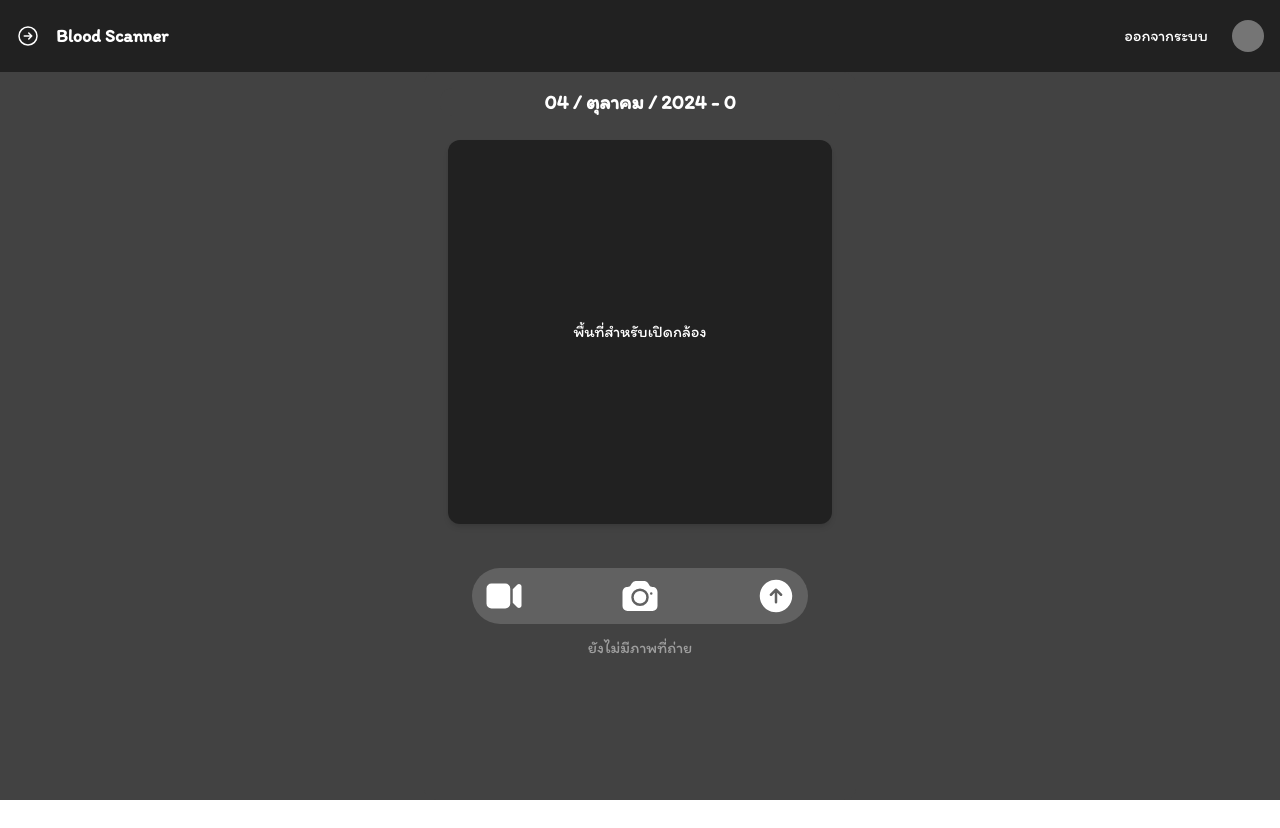
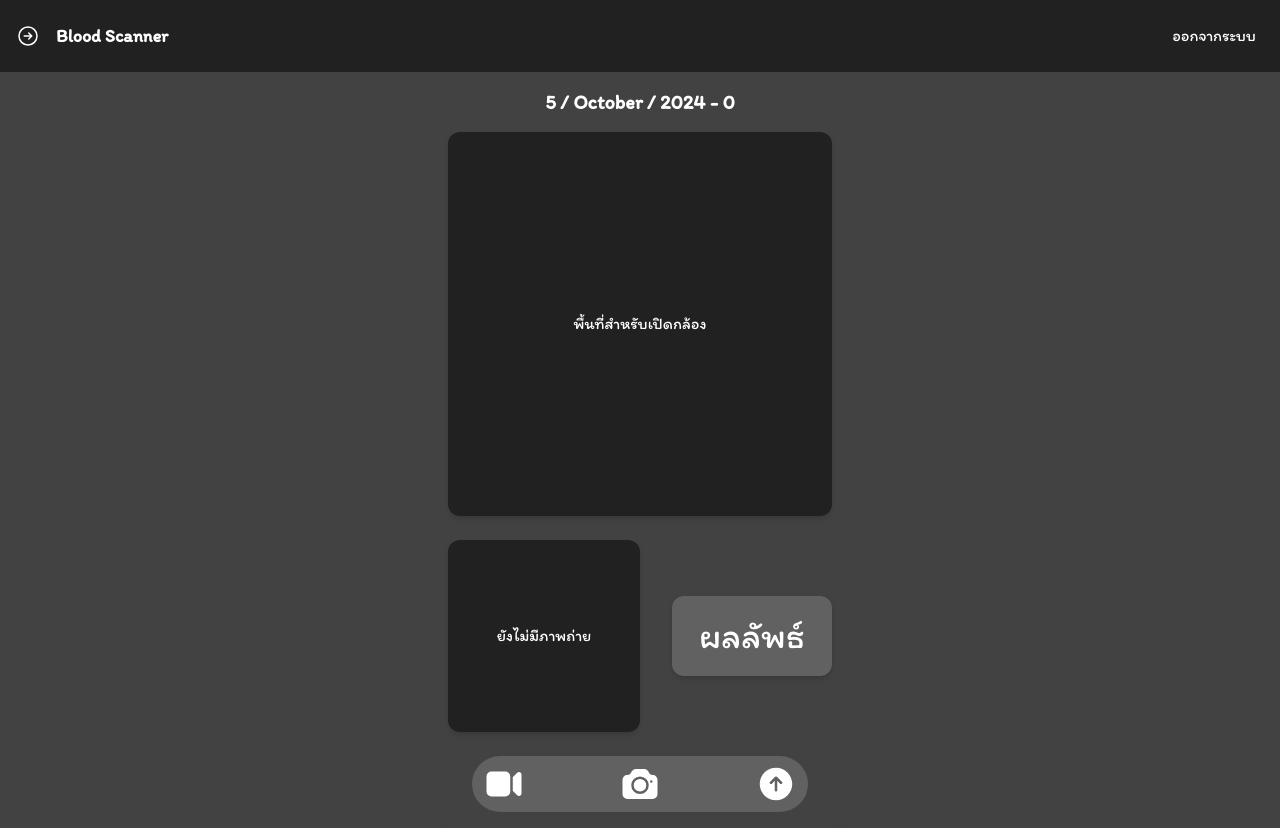
Before and after one commit to ARTTTT-TTTT/blood-scanner, a Next.js app in the folder client-ts/: page / in a window 1280 px wide. Before the commit the page ends 800 px from the top, so only its background shows below. Built offline with nearby package versions, Linux system fonts and the light colour scheme; no server answers.

Commit message:
update : ui and function camera

```diff
--- a/client-ts/src/components/Header.tsx
+++ b/client-ts/src/components/Header.tsx
@@ -50,7 +50,6 @@ export const Header: React.FC<HeaderProps> = ({ isSidebarOpen, toggleSidebar })
                 <button onClick={handleLogout} className="hover:bg-gray-700 p-2 rounded-md">
                     ออกจากระบบ
                 </button>
-                <div className="w-8 h-8 rounded-full bg-gray-600"></div>
             </div>
 
             {/* แสดงชื่อในหน้าจอมือถือ */}
--- a/client-ts/src/components/Main-Content.tsx
+++ b/client-ts/src/components/Main-Content.tsx
@@ -10,21 +10,31 @@ interface MainContentProps {
 
 export const MainContent: React.FC<MainContentProps> = ({ isSidebarOpen }) => {
     const [responseMessage, setResponseMessage] = useState<string | null>(null);
-    const [isCameraOn, setIsCameraOn] = useState(false);
+    const [isCameraOn, setIsCameraOn] = useState<boolean>(false);
     const [capturedImage, setCapturedImage] = useState<Blob | null>(null);
-    const videoRef = useRef<HTMLVideoElement | null>(null);
-    const canvasRef = useRef<HTMLCanvasElement | null>(null);
+    const canvasRef = useRef<HTMLCanvasElement>(null!);
+    const videoRef = useRef<HTMLVideoElement>(null!);
+    const streamRef = useRef<MediaStream | null>(null);
+
+    const today = new Date();
+    const day = today.getDate();
+    const month = today.toLocaleString("default", { month: "long" }); // ใช้ชื่อเดือนแบบเต็ม
+    const year = today.getFullYear();
+    const displayDate = `${day} / ${month} / ${year}`;
 
     const startCamera = async () => {
         try {
-            const stream = await navigator.mediaDevices.getUserMedia({ video: true });
+            // กำหนดให้ใช้กล้องหลัง
+            const stream = await navigator.mediaDevices.getUserMedia({
+                video: { facingMode: { exact: "environment" } },
+            });
+
             if (videoRef.current) {
                 videoRef.current.srcObject = stream;
-                await videoRef.current.play();
-                console.log("Camera started successfully.");
-            } else {
-                console.error("videoRef.current is not available.");
+                videoRef.current.play();
             }
+
+            streamRef.current = stream;
             setIsCameraOn(true);
         } catch (error) {
             console.error("Error accessing the camera: ", error);
@@ -32,19 +42,29 @@ export const MainContent: React.FC<MainContentProps> = ({ isSidebarOpen }) => {
     };
 
     const stopCamera = () => {
-        if (videoRef.current && videoRef.current.srcObject) {
-            const stream = videoRef.current.srcObject as MediaStream;
-            const tracks = stream.getTracks();
+        if (streamRef.current) {
+            streamRef.current.getTracks().forEach((track: MediaStreamTrack) => {
+                track.stop(); // หยุด track ของกล้อง
+            });
 
-            // Stop all media tracks (video/audio)
-            tracks.forEach((track) => track.stop());
+            if (videoRef.current) {
+                videoRef.current.srcObject = null; // ล้าง stream ออกจาก video element
+            }
 
-            // Release the video stream object
-            videoRef.current.srcObject = null;
+            streamRef.current = null; // ล้าง stream
+            setIsCameraOn(false);
 
-            console.log("Camera stopped and resources released.");
+            // สร้าง iframe ใหม่เพื่อรีเซ็ตกล้อง
+            const iframe = document.createElement("iframe");
+            iframe.style.display = "none"; // ซ่อน iframe ไม่ให้ผู้ใช้เห็น
+            iframe.src = "about:blank";
+            document.body.appendChild(iframe);
+
+            setTimeout(() => {
+                document.body.removeChild(iframe); // ลบ iframe ออกจาก DOM หลังจากล้าง
+            }, 100); // รอประมาณ 100ms ก่อนลบออก
+            window.location.reload(); // รีเฟรชเพจ
         }
-        setIsCameraOn(false);
     };
 
     const captureImage = () => {
@@ -54,8 +74,13 @@ export const MainContent: React.FC<MainContentProps> = ({ isSidebarOpen }) => {
             const context = canvas.getContext("2d");
 
             if (context) {
-                canvas.width = video.videoWidth;
-                canvas.height = video.videoHeight;
+                // กำหนดขนาดภาพที่ต้องการ เช่น 512x512
+                const width = 512;
+                const height = 512;
+
+                // ตั้งค่าขนาดของ canvas ให้เป็น 512x512
+                canvas.width = width;
+                canvas.height = height;
                 context.drawImage(video, 0, 0, canvas.width, canvas.height);
 
                 // แปลงภาพใน canvas เป็น Blob แทนการแปลงเป็น Base64 string
@@ -78,10 +103,35 @@ export const MainContent: React.FC<MainContentProps> = ({ isSidebarOpen }) => {
                 body: formData,
             });
 
+            if (!response.ok) {
+                throw new Error(`Error: ${response.statusText}`);
+            }
+
             if (response.ok) {
-                const text = await response.text();
-                console.log(text);
-                setResponseMessage(text); // ตั้งค่า responseMessage เป็น string ที่ได้รับจาก API
+                const text = await response.text(); // ค่านี้จะเป็น "0", "1", "2", หรือ "3"
+                if (text) {
+                    // แปลง text เป็น int
+                    const result = parseInt(text, 10);
+                    let displayMessage = "";
+
+                    switch (result) {
+                        case 0:
+                            displayMessage = "ปกติ";
+                            break;
+                        case 1:
+                            displayMessage = "ขุ่น";
+                            break;
+                        case 2:
+                            displayMessage = "แดง";
+                            break;
+                        case 3:
+                            displayMessage = "เขียว";
+                            break;
+                        default:
+                            displayMessage = "ค่าที่ไม่รู้จัก"; // เผื่อกรณีค่าไม่ตรงกับที่กำหนด
+                    }
+                    setResponseMessage(displayMessage); // ตั้งค่า responseMessage เป็นข้อความที่แปลแล้ว
+                }
             } else {
                 console.error("Error:", response.statusText);
             }
@@ -91,9 +141,9 @@ export const MainContent: React.FC<MainContentProps> = ({ isSidebarOpen }) => {
     };
 
     useEffect(() => {
-        if (isCameraOn && videoRef.current) {
+        if (isCameraOn) {
             startCamera();
-        } else if (!isCameraOn && videoRef.current) {
+        } else {
             stopCamera();
         }
     }, [isCameraOn]);
@@ -104,31 +154,51 @@ export const MainContent: React.FC<MainContentProps> = ({ isSidebarOpen }) => {
                 isSidebarOpen ? "md:opacity-100 opacity-50" : "md:opacity-100 opacity-100"
             }`}
         >
-            <Card shadow={false} className="bg-gray-800">
+            <Card
+                shadow={false}
+                className={`bg-gray-800 transition-transform duration-300 ease-in-out ${isSidebarOpen ? "md:translate-x-24" : "md:translate-x-0"}
+                        hidden md:block`}
+            >
                 <CardHeader
                     shadow={false}
                     floated={false}
                     className="text-center flex justify-center items-center font-bold text-xl bg-gray-800 text-white"
                 >
-                    04 / ตุลาคม / 2024 - 0
+                    {displayDate} - 0 {/* วันที่ปัจจุบัน */}
                 </CardHeader>
-                <CardBody className="flex flex-col items-center gap-3">
+                <CardBody className="p-4 flex flex-col items-center justify-center gap-6">
                     {/* พื้นที่สำหรับเปิดกล้อง */}
-                    <Card className="md:w-96 md:h-96 w-64 h-64 bg-gray-900 flex items-center justify-center mb-8">
+                    <Card className="md:w-96 md:h-96 w-64 h-64 bg-gray-900 flex items-center justify-center">
                         {isCameraOn ? (
-                            <video ref={videoRef} className="w-full h-full object-contain bg-black" />
+                            <video ref={videoRef} className="md:w-80 md:h-80 w-60 h-60 object-fill rounded-xl" autoPlay />
                         ) : (
                             <span className="text-white">พื้นที่สำหรับเปิดกล้อง</span>
                         )}
                     </Card>
 
-                    {responseMessage && (
-                        <div className="mt-4">
-                            <div dangerouslySetInnerHTML={{ __html: responseMessage }} />
-                        </div>
-                    )}
+                    {/* พื้นที่สำหรับภาพถ่าย */}
+                    <section className="flex items-center justify-center gap-8">
+                        {/* Canvas ที่ซ่อนไว้สำหรับการถ่ายภาพ */}
+                        <canvas ref={canvasRef} style={{ display: "none" }} />
+                        <Card className="md:w-48 md:h-48 w-40 h-40 bg-gray-900 flex items-center justify-center">
+                            {capturedImage ? (
+                                <Image
+                                    src={capturedImage ? URL.createObjectURL(capturedImage) : ""}
+                                    alt="Captured"
+                                    className="md:w-44 md:h-44 w-40 h-40 object-fill rounded-xl"
+                                    width={512}
+                                    height={512}
+                                />
+                            ) : (
+                                <span className="text-white">ยังไม่มีภาพถ่าย</span>
+                            )}
+                        </Card>
+                        <Card className="md:w-40 md:h-20 w-64 h-64 bg-gray-700 flex items-center justify-center text-4xl text-nowrap">
+                            {responseMessage ? <span className="text-white">{responseMessage}</span> : <span className="text-white">ผลลัพธ์</span>}
+                        </Card>
+                    </section>
 
-                    <div className="md:gap-24 gap-14 flex bg-gray-700 rounded-full px-3 py-2">
+                    <section className="md:gap-24 gap-14 flex bg-gray-700 rounded-full px-3 py-2">
                         {/* ปุ่มเปิดกล้อง */}
                         <button onClick={isCameraOn ? stopCamera : startCamera} className="text-white">
                             {isCameraOn ? (
@@ -141,6 +211,8 @@ export const MainContent: React.FC<MainContentProps> = ({ isSidebarOpen }) => {
                                 </svg>
                             )}
                         </button>
+
+                        {/* ปุ่มถ่ายภาพ */}
                         <button onClick={captureImage} className="text-white w-fit">
                             <svg xmlns="http://www.w3.org/2000/svg" viewBox="0 0 24 24" fill="currentColor" className="size-10">
                                 <path d="M12 9a3.75 3.75 0 1 0 0 7.5A3.75 3.75 0 0 0 12 9Z" />
@@ -151,6 +223,8 @@ export const MainContent: React.FC<MainContentProps> = ({ isSidebarOpen }) => {
                                 />
                             </svg>
                         </button>
+
+                        {/* ปุ่มส่งภาพ */}
                         <button
                             onClick={() => {
                                 if (capturedImage) {
@@ -169,25 +243,7 @@ export const MainContent: React.FC<MainContentProps> = ({ isSidebarOpen }) => {
                                 />
                             </svg>
                         </button>
-                    </div>
-
-                    {/* Canvas ที่ซ่อนไว้สำหรับการถ่ายภาพ */}
-                    <canvas ref={canvasRef} style={{ display: "none" }} />
-
-                    {/* แสดงภาพที่ถ่าย */}
-                    {capturedImage ? (
-                        <div>
-                            <Image
-                                src={capturedImage ? URL.createObjectURL(capturedImage) : ""}
-                                alt="Captured"
-                                className="w-64 h-64 object-contain"
-                                width={512} // กำหนดความกว้าง
-                                height={512} // กำหนดความสูง
-                            />
-                        </div>
-                    ) : (
-                        <p className="text-gray-500">ยังไม่มีภาพที่ถ่าย</p>
-                    )}
+                    </section>
                 </CardBody>
             </Card>
         </article>
--- a/client-ts/src/components/Sidebar.tsx
+++ b/client-ts/src/components/Sidebar.tsx
@@ -60,8 +60,6 @@ export const Sidebar: React.FC<SidebarProps> = ({ isOpen, toggleSidebar }) => {
             {/* ปุ่มออกจากระบบและ icon */}
             <section className="flex items-center space-x-2 md:hidden mt-auto gap-2">
                 {" "}
-                {/* เพิ่ม mt-auto เพื่อจัดเรียงที่ด้านล่าง */}
-                <div className="w-8 h-8 rounded-full bg-gray-600"></div>
                 <button onClick={handleLogout} className="hover:bg-gray-700 p-2 rounded-md">
                     ออกจากระบบ
                 </button>
```
Also changed, not shown: 1 other file (tests, documents, lock files or other folders).
